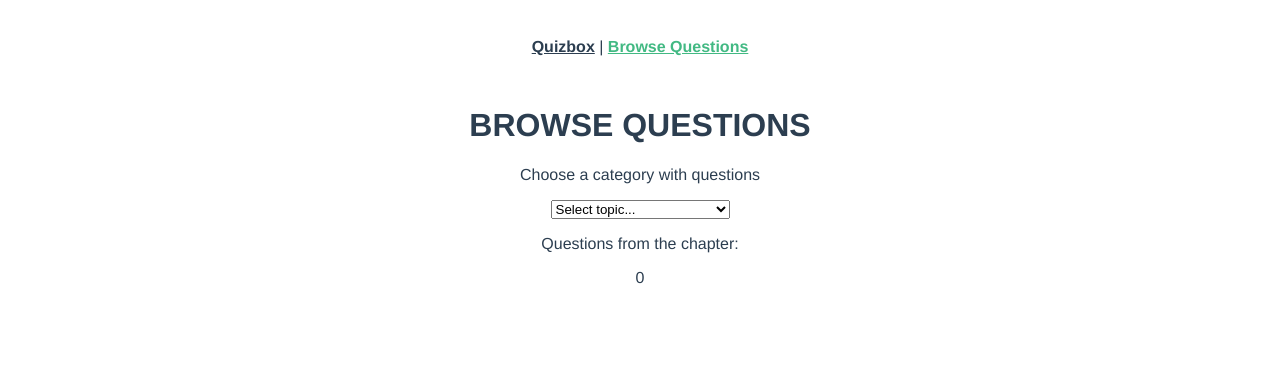
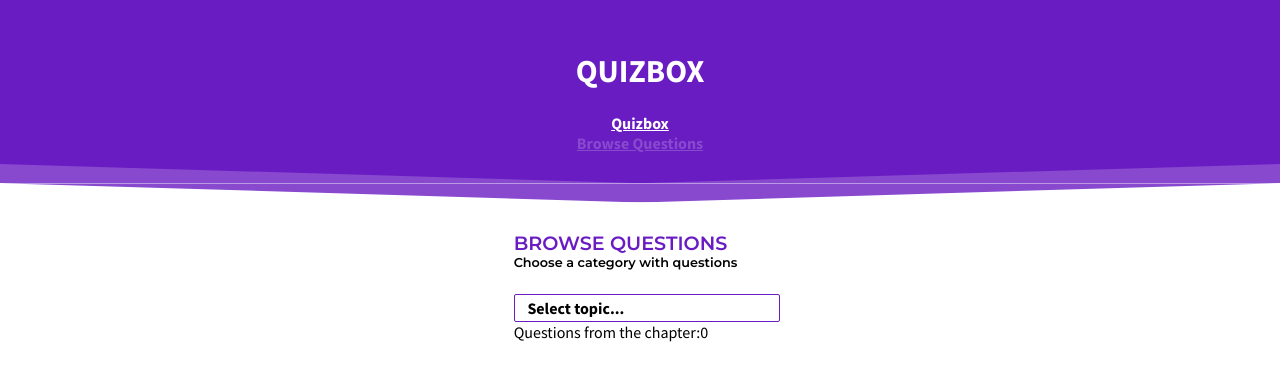
Before and after one commit to NinaJanson/final-checkpoint-quizbox, a Vue app: page /browse-questions in a window 1280 px wide. Shown: the top 380 px of the page. Built offline with nearby package versions, Linux system fonts and the light colour scheme.

Commit message:
add main part of styling

```diff
--- a/public/index.html
+++ b/public/index.html
@@ -1,17 +1,26 @@
 <!DOCTYPE html>
 <html lang="">
+
 <head>
   <meta charset="utf-8">
   <meta http-equiv="X-UA-Compatible" content="IE=edge">
   <meta name="viewport" content="width=device-width,initial-scale=1.0">
   <link rel="icon" href="<%= BASE_URL %>favicon.ico">
-    <title><%= htmlWebpackPlugin.options.title %></title>
+  <title>Coding Quiz App</title>
+  <link rel="preconnect" href="https://fonts.googleapis.com">
+  <link rel="preconnect" href="https://fonts.gstatic.com" crossorigin>
+  <link
+    href="https://fonts.googleapis.com/css2?family=Montserrat:wght@400;600&family=Source+Sans+Pro:wght@400;700&display=swap"
+    rel="stylesheet">
 </head>
+
 <body>
   <noscript>
-      <strong>We're sorry but <%= htmlWebpackPlugin.options.title %> doesn't work properly without JavaScript enabled. Please enable it to continue.</strong>
+    <strong>We're sorry but <%= htmlWebpackPlugin.options.title %> doesn't work properly without JavaScript enabled.
+        Please enable it to continue.</strong>
   </noscript>
   <div id="app"></div>
   <!-- built files will be auto injected -->
 </body>
+
 </html>
--- a/src/App.vue
+++ b/src/App.vue
@@ -1,33 +1,179 @@
 <template>
+  <header id="header">
+    <div class="header_bottom">
+      <svg
+        class="svg-arrow1"
+        width="100%"
+        height="100%"
+        fill="currentColor"
+        viewBox="0 0 100 100"
+        preserveAspectRatio="none"
+      >
+        <polygon points="0,0 50,100 100,0"></polygon>
+      </svg>
+      <svg
+        class="svg-arrow2"
+        width="100%"
+        height="100%"
+        fill="currentColor"
+        viewBox="0 0 100 100"
+        preserveAspectRatio="none"
+      >
+        <polygon points="0,0 50,100 100,0"></polygon>
+      </svg>
+    </div>
+    <h1 id="title">QUIZBOX</h1>
     <nav>
-    <router-link :to="{ name: 'quizbox' }">Quizbox</router-link> |
+      <router-link :to="{ name: 'quizbox' }">Quizbox</router-link>
       <router-link :to="{ name: 'browse-questions' }"
         >Browse Questions</router-link
       >
-    <router-link :to="{ name: 'quiz-session' }"></router-link>
+      <!-- <router-link :to="{ name: 'quiz-session' }"></router-link> -->
     </nav>
+  </header>
+  <main>
     <router-view />
+  </main>
 </template>
 
 <style>
+*,
+::before,
+::after {
+  box-sizing: border-box;
+}
+
+html,
+body {
+  height: 100vh;
+}
+
+html {
+  font-family: "Source Sans Pro", sans-serif;
+  --font-family-Montserrat: "Montserrat", sans-serif;
+  --color-violet: #6a1cc3;
+  --color-violet2: #8849cf;
+}
+
+body {
+  margin: 0;
+}
+
 #app {
-  font-family: Avenir, Helvetica, Arial, sans-serif;
   -webkit-font-smoothing: antialiased;
   -moz-osx-font-smoothing: grayscale;
-  text-align: center;
-  color: #2c3e50;
+  color: #000000 87%;
+  margin: 0rem auto;
 }
 
-nav {
+#header {
+  position: relative;
   padding: 30px;
+  background-color: #6a1cc3;
+}
+
+.header_bottom {
+  position: absolute;
+  width: 100%;
+  height: 1.2rem;
+  background-color: white;
+  bottom: 0;
+  left: 0;
+}
+
+.svg-arrow1 {
+  color: var(--color-violet);
+  background-color: var(--color-violet2);
+}
+
+.svg-arrow2 {
+  position: absolute;
+  left: 0;
+  color: var(--color-violet2);
+  background-color: var(--color-white);
+  transform: translateY(100%);
+}
+
+main {
+  max-width: 35ch;
+  _margin: 1.5em;
+  padding-bottom: 5rem;
+  padding-left: 0.8rem;
+  margin: 1.5rem auto;
+}
+
+#title {
+  color: white;
+  text-align: center;
 }
 
 nav a {
   font-weight: bold;
-  color: #2c3e50;
+  color: white;
+  display: flex;
+  align-items: center;
+  justify-content: center;
 }
 
 nav a.router-link-exact-active {
-  color: #42b983;
+  color: var(--color-violet2);
+}
+h2 {
+  color: var(--color-violet);
+  font-family: var(--font-family-Montserrat);
+  font-weight: bold;
+  font-size: 1.2rem;
+  margin-top: 3rem;
+  margin-bottom: 0;
+}
+.subtitle {
+  font-size: 0.8rem;
+  font-family: var(--font-family-Montserrat);
+  font-weight: bold;
+  margin-top: 0;
+  margin-bottom: 1.5rem;
+}
+
+.dropdown {
+  all: unset;
+  display: inline-block;
+  border: #6a1cc3 solid 1.78px;
+  border-radius: 2px;
+  font-weight: bold;
+  width: 90%;
+  flex-grow: 2;
+  padding: 0.3rem 0.8rem;
+}
+.amount-questions {
+  display: flex;
+  flex-direction: row;
+  justify-content: space-between;
+  font-weight: bold;
+  margin: 3rem 0;
+}
+
+button {
+  all: unset;
+  font-weight: 600;
+  color: var(--color-violet);
+  background-color: #fbfbfb;
+  border: var(--color-violet) 1.75px solid;
+  box-shadow: 2px 3.5px var(--color-violet);
+  padding: 0.4rem 0.8rem;
+  margin: 2.5rem auto;
+  display: block;
+}
+
+button:hover {
+  color: #fbfbfb;
+  background-color: var(--color-violet);
+  box-shadow: 0 0 #fbfbfb;
+}
+
+button:disabled {
+  color: grey;
+  background-color: lightgrey;
+  box-shadow: 0 0 grey;
+  border: grey 1.75px solid;
 }
 </style>
--- a/src/views/BrowseQuestionsView.vue
+++ b/src/views/BrowseQuestionsView.vue
@@ -1,25 +1,29 @@
 <template>
-  <div class="about">
-    <h1>BROWSE QUESTIONS</h1>
-    <p>Choose a category with questions</p>
+  <div class="title-subtitle">
+    <h2>BROWSE QUESTIONS</h2>
+    <p class="subtitle">Choose a category with questions</p>
   </div>
-  <select v-model="selectedOption" class="topic-selection" name="" id="topic">
+  <select v-model="selectedOption" class="dropdown" name="" id="topic">
     <option value="" disabled selected hidden>Select topic...</option>
     <option v-for="option in options" :key="option" :value="option.value">
       {{ option.text }}
     </option>
   </select>
-  <p>Questions from the chapter:</p>
-  <p>{{ questions.length }}</p>
-
-  <ul>
-    <li v-for="question in questions" :key="question">{{ question }}</li>
+  <section class="chapter-amount-questions">
+    <span>Questions from the chapter:</span>
+    <span>{{ questions.length }}</span>
+  </section>
+  <ul id="list">
+    <li id="list-entries" v-for="question in questions" :key="question">
+      {{ question }}
+    </li>
   </ul>
 </template>
 
 <script>
 import { topics } from "./../topics";
 export default {
+  name: "BrowseQuestionsView",
   data() {
     return {
       questions: [],
@@ -39,20 +43,24 @@ export default {
       this.questions = await response.json();
       this.questions = this.questions.questions;
     },
-
-    //   showQuestion() {
-    //     console.log("hallo");
-    //     if (this.selected === "basics-html-css") {
-    //       return this.questions;
-    //     }
-    //   },
-    // },
-
-    // async created() {
-    //   await this.fetchQuestions();
-    // },
   },
 };
 </script>
 
-//export default // export default { name: "BrowseQuestionsView", };
+<style scoped>
+#list {
+  all: unset;
+  font-weight: bold;
+}
+
+#list-entries {
+  all: unset;
+  display: flex;
+  flex-direction: column;
+  justify-content: flex-start;
+  border-bottom: 1px solid rgba(0, 0, 0, 0.87);
+  margin-bottom: 1.5rem;
+  padding-bottom: 0.5rem;
+  padding-left: 2rem;
+}
+</style>
--- a/src/views/QuizboxSessionView.vue
+++ b/src/views/QuizboxSessionView.vue
@@ -1,20 +1,26 @@
 <template>
-  <h1>Quizbox Session</h1>
-  <p>{{ subTitle }}</p>
-
+  <div class="title-subtitle">
+    <h2>Quizbox Session</h2>
+    <span class="subtitle">{{ subTitleOne }}</span>
+    <span class="subtitle">{{ subTitleTwo }}</span>
+  </div>
   <div v-if="this.count < this.totalNumber">
-    <p>V-IF {{ finalQuestions[count] }}</p>
+    <p class="question">{{ finalQuestions[count] }}</p>
 
     <button @click="nextQuestion">Next Question</button>
   </div>
   <div v-else>
-    <p>Congrats!</p>
-    <button>Finished</button>
+    <p class="question">
+      Congratulations! <br />
+      You finished the Quizbox session.
+    </p>
+    <button @click="backToHomePage">Finished</button>
   </div>
 </template>
 
 <script>
 import { topics } from "./../topics";
+import router from "@/router";
 export default {
   name: "QuizboxSessionView",
   data() {
@@ -29,7 +35,8 @@ export default {
       count: 0,
       shuffledQuestions: [],
       // buttonText: "Next",
-      subTitle: "",
+      subTitleOne: "",
+      subTitleTwo: "",
       text: "",
     };
   },
@@ -43,9 +50,8 @@ export default {
 
     this.totalNumber = this.$route.query.num;
 
-    this.subTitle =
-      "Question count: " + (this.count + 1) + "/" + this.totalNumber;
-
+    this.subTitleOne = "Question count: ";
+    this.subTitleTwo = this.count + 1 + "/" + this.totalNumber;
     await this.fetchQuestions();
     await this.numOfQuestionsPerTopic();
   },
@@ -94,18 +100,15 @@ export default {
     nextQuestion() {
       if (this.count < this.totalNumber - 1) {
         this.count++;
-        // this.buttonText = "Next";
-        this.subTitle =
-          "Question count: " +
-          (this.count + 1) +
-          "/" +
-          this.finalQuestions.length;
-        // this.text = this.finalQuestions[this.count - 1];
+        this.buttonText = "Next";
+        this.subTitleOne = "Question count:";
+        this.subTitleTwo = this.count + 1 + "/" + this.finalQuestions.length;
+        this.text = this.finalQuestions[this.count - 1];
       } else {
         this.count = this.totalNumber;
-        // this.buttonText = "Finished";
-        this.subTitle = "Session finished";
-        // this.text = "Congratulations! You finished the Quizbox Session";
+        this.subTitleOne = "Session finished";
+        this.subTitleTwo = "";
+        //this.text = "Congratulations! You finished the Quizbox Session";
       }
       this.finishText();
     },
@@ -122,25 +125,26 @@ export default {
         }
       }
     },
-
-    // computed: {
-    //   buttonText() {
-    //     console.log("buttontext");
-    //     if (this.count < this.totalNumber) {
-    //       return "Next Question";
-    //     } else {
-    //       return "Finished";
-    //     }
-    //   },
-    // },
-
-    // computed: {
-    //   text() {
-    //     if (this.count < this.totalQuestions) {
-    //       return this.finalQuestions[this.count - 1];
-    //     }
-    //   },
-    // },
+    backToHomePage() {
+      router.push({
+        name: "quizbox",
+      });
+    },
   },
 };
 </script>
+
+<style scoped>
+span + span {
+  margin: 2rem;
+}
+.question {
+  font-weight: bold;
+  font-size: 1.3rem;
+  text-align: center;
+  height: 7rem;
+  margin: 5rem 0 0 0;
+  align-content: center;
+  justify-content: center;
+}
+</style>
```
Also changed, not shown: src/views/PlayQuizboxView.vue (+66 -11 lines). Lines whose indentation alone changed are shown as unchanged.
